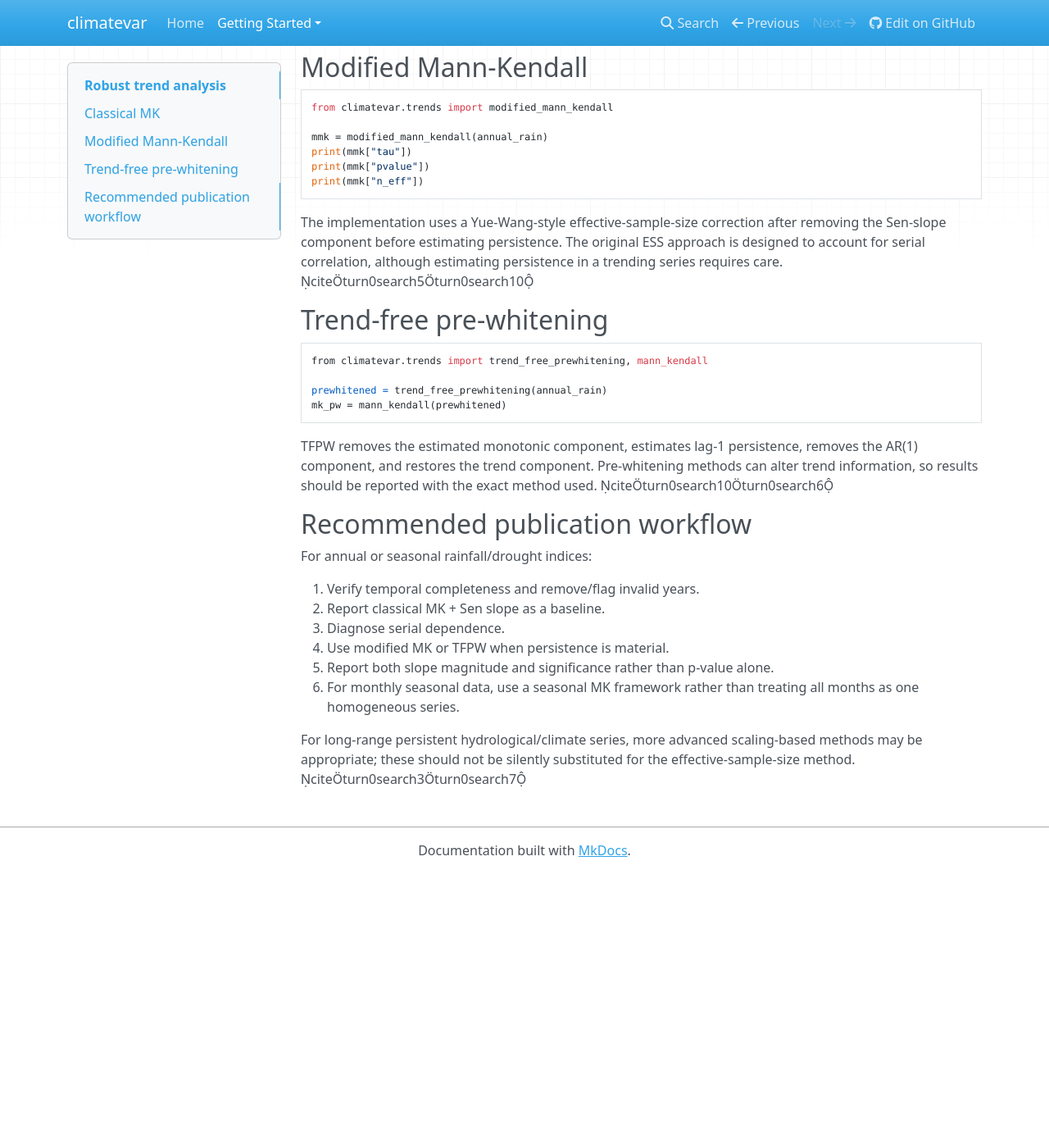
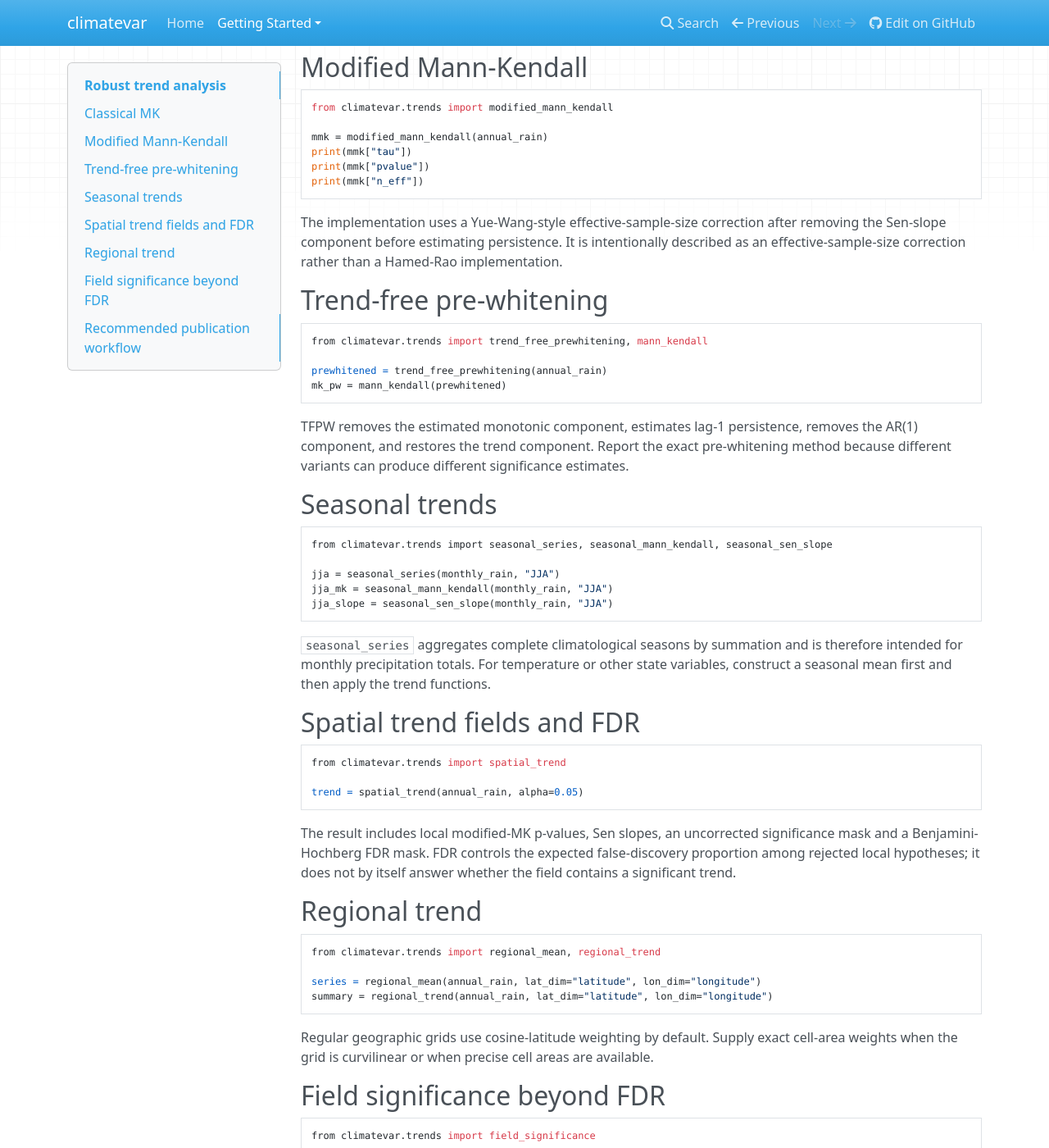
Before and after one commit to sanjeevsingh-original/climatevar, an MkDocs documentation site: the page built from docs/trends.md, in a window 1280 px wide and 1400 px high, scrolled down 384 px. Shown: the whole window at 82% size. Built offline with MkDocs 1.6.1, drawn with Linux system fonts in a browser that asks for light colours; nearby versions of some CDN libraries; before the commit the page ends 1449 px from its top, so only the background shows below that; some of the changed text lies outside the part shown.

Commit message:
Expand trend guide with regional and field significance methods

````diff
--- a/docs/trends.md
+++ b/docs/trends.md
@@ -1,6 +1,6 @@
 # Robust trend analysis
 
-`climatevar` provides classical Mann-Kendall (MK), Sen's slope, an autocorrelation-aware modified MK, and trend-free pre-whitening (TFPW).
+`climatevar` provides classical Mann-Kendall (MK), Sen's slope, an autocorrelation-aware modified MK, trend-free pre-whitening (TFPW), seasonal trends, spatial FDR, regional trends, and a block-bootstrap field-significance diagnostic.
 
 ## Classical MK
 
@@ -11,7 +11,7 @@ mk = mann_kendall(annual_rain)
 slope = sens_slope(annual_rain)
 ```
 
-Classical MK assumes serial independence. Positive autocorrelation can inflate the apparent significance of a trend, so it should not automatically be used for persistent climate and hydrological series. citeturn0search0turn0search5
+Classical MK assumes serial independence. Positive autocorrelation can inflate apparent significance, so persistent climate and hydrological series should report the autocorrelation treatment used.
 
 ## Modified Mann-Kendall
 
@@ -24,7 +24,7 @@ print(mmk["pvalue"])
 print(mmk["n_eff"])
 ```
 
-The implementation uses a Yue-Wang-style effective-sample-size correction after removing the Sen-slope component before estimating persistence. The original ESS approach is designed to account for serial correlation, although estimating persistence in a trending series requires care. citeturn0search5turn0search10
+The implementation uses a Yue-Wang-style effective-sample-size correction after removing the Sen-slope component before estimating persistence. It is intentionally described as an effective-sample-size correction rather than a Hamed-Rao implementation.
 
 ## Trend-free pre-whitening
 
@@ -35,17 +35,71 @@ prewhitened = trend_free_prewhitening(annual_rain)
 mk_pw = mann_kendall(prewhitened)
 ```
 
-TFPW removes the estimated monotonic component, estimates lag-1 persistence, removes the AR(1) component, and restores the trend component. Pre-whitening methods can alter trend information, so results should be reported with the exact method used. citeturn0search10turn0search6
+TFPW removes the estimated monotonic component, estimates lag-1 persistence, removes the AR(1) component, and restores the trend component. Report the exact pre-whitening method because different variants can produce different significance estimates.
+
+## Seasonal trends
+
+```python
+from climatevar.trends import seasonal_series, seasonal_mann_kendall, seasonal_sen_slope
+
+jja = seasonal_series(monthly_rain, "JJA")
+jja_mk = seasonal_mann_kendall(monthly_rain, "JJA")
+jja_slope = seasonal_sen_slope(monthly_rain, "JJA")
+```
+
+`seasonal_series` aggregates complete climatological seasons by summation and is therefore intended for monthly precipitation totals. For temperature or other state variables, construct a seasonal mean first and then apply the trend functions.
+
+## Spatial trend fields and FDR
+
+```python
+from climatevar.trends import spatial_trend
+
+trend = spatial_trend(annual_rain, alpha=0.05)
+```
+
+The result includes local modified-MK p-values, Sen slopes, an uncorrected significance mask and a Benjamini-Hochberg FDR mask. FDR controls the expected false-discovery proportion among rejected local hypotheses; it does not by itself answer whether the field contains a significant trend.
+
+## Regional trend
+
+```python
+from climatevar.trends import regional_mean, regional_trend
+
+series = regional_mean(annual_rain, lat_dim="latitude", lon_dim="longitude")
+summary = regional_trend(annual_rain, lat_dim="latitude", lon_dim="longitude")
+```
+
+Regular geographic grids use cosine-latitude weighting by default. Supply exact cell-area weights when the grid is curvilinear or when precise cell areas are available.
+
+## Field significance beyond FDR
+
+```python
+from climatevar.trends import field_significance
+
+field = field_significance(
+    annual_rain,
+    block_length=5,
+    n_resamples=1000,
+    random_state=42,
+)
+```
+
+This performs a moving-block bootstrap on detrended residual fields. A common set of resampled time indices is applied to every grid cell, preserving the spatial covariance structure of the sampled field while retaining short-range temporal dependence through the blocks. The observed number of locally significant cells is compared with the bootstrap null distribution.
+
+The returned `field_pvalue` answers a field-level question: how often does the null produce at least as many locally significant cells as observed? `significant_fdr` remains available for local multiple-testing control. The two diagnostics are complementary.
+
+The bootstrap count uses classical MK on the null residual fields, while observed local p-values use modified MK. For publication, report the block length, number of resamples, random seed, completeness rule, local trend method, and weighting scheme.
 
 ## Recommended publication workflow
 
 For annual or seasonal rainfall/drought indices:
 
-1. Verify temporal completeness and remove/flag invalid years.
-2. Report classical MK + Sen slope as a baseline.
+1. Verify temporal completeness and flag invalid years.
+2. Report Sen slope and classical MK as a baseline.
 3. Diagnose serial dependence.
 4. Use modified MK or TFPW when persistence is material.
-5. Report both slope magnitude and significance rather than p-value alone.
-6. For monthly seasonal data, use a seasonal MK framework rather than treating all months as one homogeneous series.
+5. For spatial fields, report local p-values together with FDR results.
+6. If making a field-wide claim, add a documented block-bootstrap field-significance test.
+7. For regional claims, report the area-weighted regional series and its trend separately from grid-cell results.
+8. Report slope magnitude, units, sample period and uncertainty/significance—not p-value alone.
 
-For long-range persistent hydrological/climate series, more advanced scaling-based methods may be appropriate; these should not be silently substituted for the effective-sample-size method. citeturn0search3turn0search7
+For long-range persistent hydrological/climate series, more advanced long-memory or scaling-aware methods may be appropriate; these should not be silently substituted for the effective-sample-size method.
````
